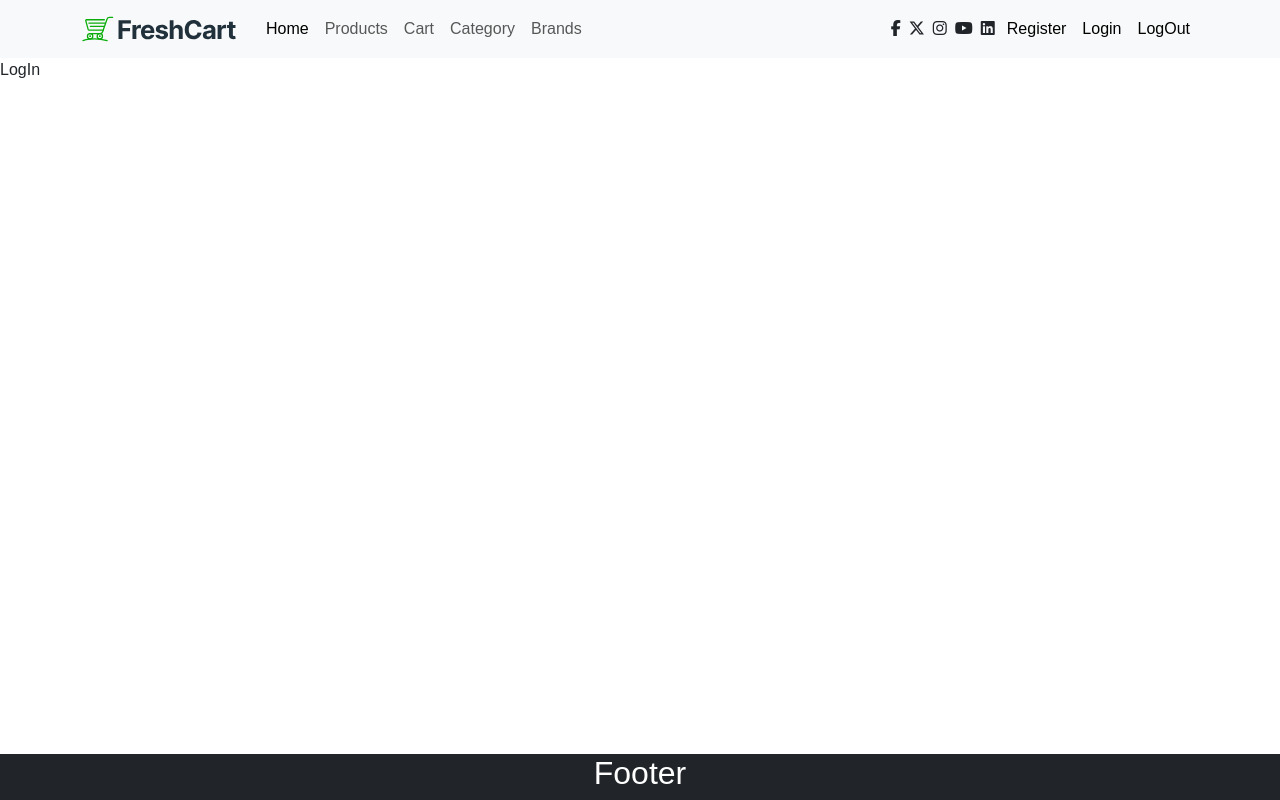
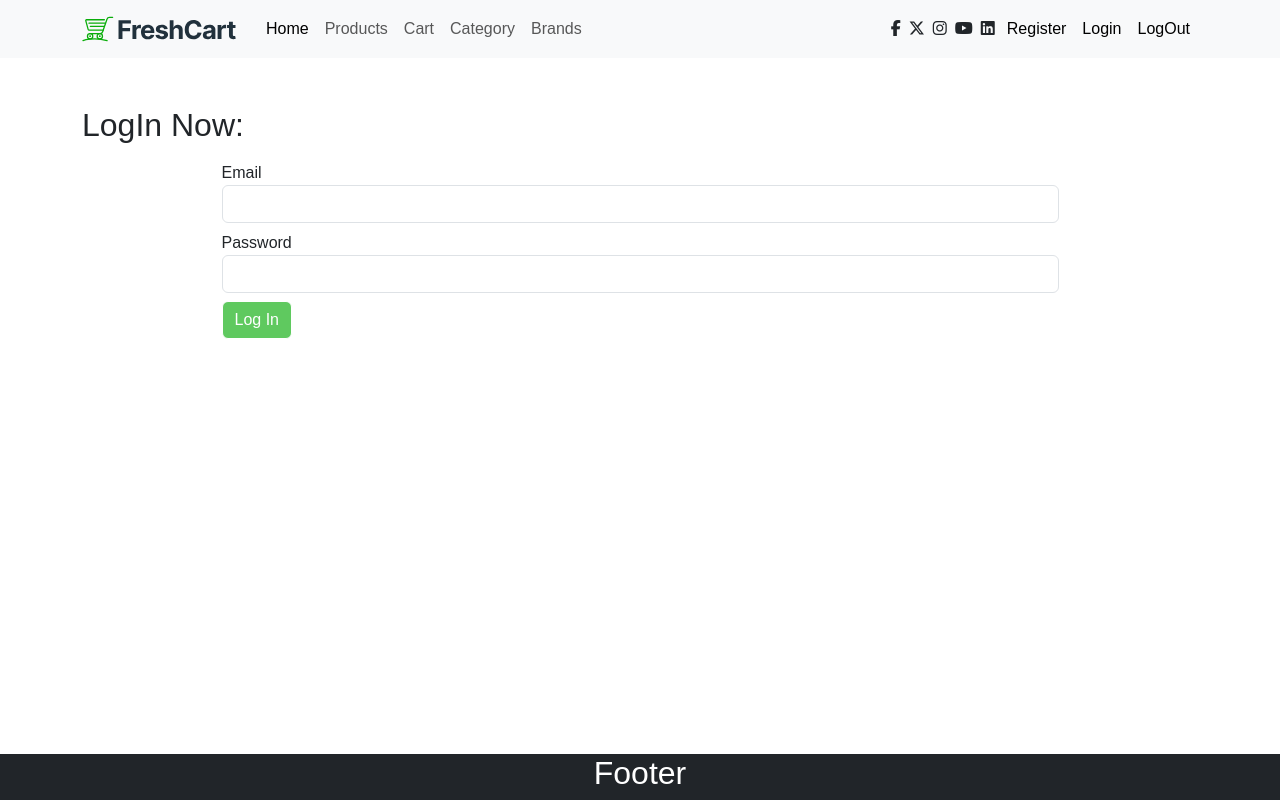
Before and after one commit to Irenaeus-XVI/e-commerce-react, a React (Create React App) app: page /login in a window 1280 px wide. Built offline with nearby package versions, Linux system fonts and the light colour scheme; a web font is replaced by a local one.

Commit message:
Finish Login Ui,Integration.

```diff
--- a/src/Components/LogIn/LogIn.jsx
+++ b/src/Components/LogIn/LogIn.jsx
@@ -1,7 +1,90 @@
-import React from 'react'
+import React, { useState } from 'react'
 import styles from './LogIn.module.css'
+import { useNavigate } from 'react-router-dom'
+import axios from 'axios'
+import * as Yup from 'yup';
+import { useFormik } from 'formik';
+
 export default function LogIn() {
+    const [isLoading, setIsLoading] = useState(false)
+    const [apiError, setApiError] = useState('')
+    const navigate = useNavigate()
+
+    const signIn = async (values) => {
+        setIsLoading(true)
+        setApiError('')
+        const { data } = await axios.post('https://ecommerce.routemisr.com/api/v1/auth/signin', values).catch((error) => {
+            console.log(error.response.data.message);
+            setApiError(error.response.data.message)
+            setIsLoading(false)
+
+        })
+        // console.log(data);
+        if (data.message == 'success') {
+            setIsLoading(false)
+            navigate('/')
+        }
+    }
+
+    const validationSchema = Yup.object({
+        email: Yup.string().email('email not valid'),
+        password: Yup.string().matches(/^[A-Z][a-z0-9]{5,8}$/, 'password not match '),
+    }).required()
+
+
+    const formik = useFormik({
+        initialValues: {
+            email: "",
+            password: "",
+        }, validationSchema,
+        onSubmit: (values) => signIn(values)
+    })
+
     return (
-        <div>LogIn</div>
+        <>
+
+            <div className="container my-5">
+                <h2 className='mb-3'>LogIn Now:</h2>
+                {apiError ? <div className='alert alert-danger'>{apiError}</div> : ''}
+                <form action="" className='w-75 mx-auto' onSubmit={formik.handleSubmit}>
+
+
+
+                    <div className="form-group mb-2">
+                        <label htmlFor="userEmail">Email</label>
+                        <input type="email"
+                            className='form-control'
+                            id='userEmail'
+                            name='email'
+                            value={formik.values.email}
+                            onChange={formik.handleChange}
+                            onBlur={formik.handleBlur} />
+                        {formik.errors.email ? <div className="alert alert-danger">  {formik.errors.email}</div> : ''}
+
+                    </div>
+
+
+                    <div className="form-group mb-2">
+                        <label htmlFor="userPassword">Password</label>
+                        <input type="password"
+                            className='form-control'
+                            id='userPassword'
+                            name='password'
+                            value={formik.values.password}
+                            onChange={formik.handleChange}
+                            onBlur={formik.handleBlur} />
+                        {formik.errors.password ? <div className="alert alert-danger">  {formik.errors.password}</div> : ''}
+
+                    </div>
+
+
+                    {isLoading ? <button className='btn bg-main text-white' type='submit'>
+                        <i className='fa fa-spin fa-spinner'></i>
+                    </button> : <button disabled={!(formik.isValid && formik.dirty)} className='btn bg-main text-white' type='submit'>Log In</button>}
+
+
+                </form>
+            </div>
+        </>
     )
 }
--- a/src/Components/Register/Register.jsx
+++ b/src/Components/Register/Register.jsx
@@ -125,7 +125,7 @@ export default function Register() {
 
                     {isLoading ? <button className='btn bg-main text-white' type='submit'>
                         <i className='fa fa-spin fa-spinner'></i>
-                    </button> : <button className='btn bg-main text-white' type='submit'>Register</button>}
+                    </button> : <button disabled={!(formik.isValid && formik.dirty)} className='btn bg-main text-white' type='submit'>Register</button>}
 
 
                 </form>
```
